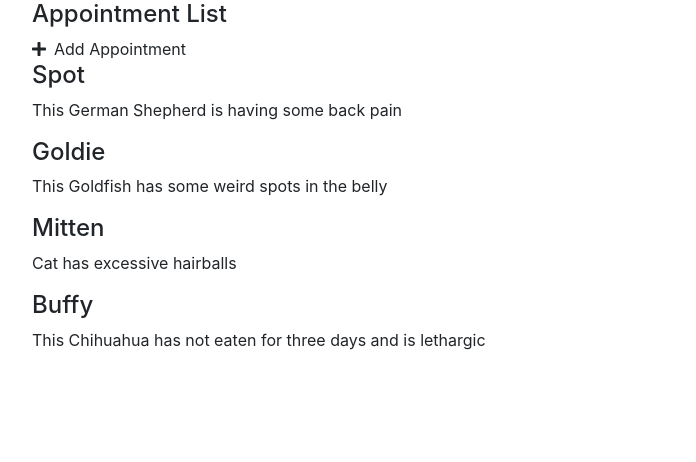
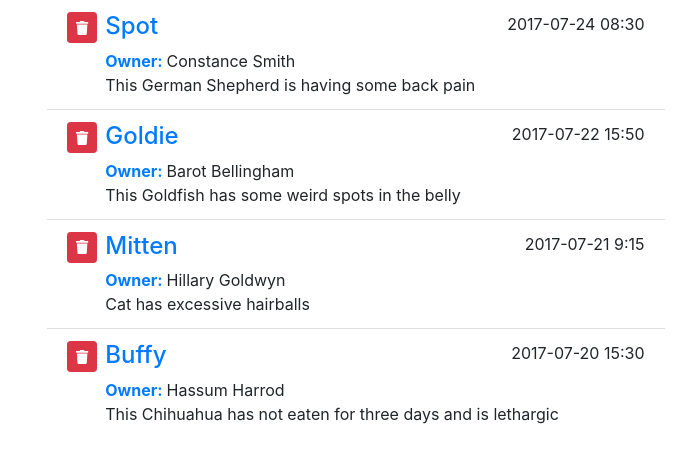
Before and after one commit to Am4nzi/simple-appointment-system, a Vue app: page / in a window 1280 px wide. Shown: the top 462 px of the page, without its empty margins (53-749 px from the left). Built offline with nearby package versions, Linux system fonts and the light colour scheme.

Commit message:
Add basic styling with BootStrap

```diff
--- a/src/App.vue
+++ b/src/App.vue
@@ -1,16 +1,13 @@
 <template>
   <div id="main-app" class="container">
-    <h4>{{ title }}</h4>
-    <font-awesome-icon icon="plus" class="mr-2" />Add Appointment
-    <div v-for="(item, i) in appointments" v-bind:key="i">
-      <h4>{{ item.petName }}</h4>
-      <p>{{ item.aptNotes }}</p>
-    </div>
+    <div class="row"></div>
+    <appointment-list :appointments="appointments" />
+
   </div>
 </template>
 
 <script>
-import { FontAwesomeIcon } from "@fortawesome/vue-fontawesome";
+import AppointmentList from "./components/AppointmentList";
 import axios from "axios";
 
 export default {
@@ -22,7 +19,8 @@
     };
   },
   components: {
-    FontAwesomeIcon
+    AppointmentList
+
   },
   mounted() {
     axios
--- /dev/null
+++ b/src/components/AppointmentList.vue
@@ -0,0 +1,37 @@
+<template>
+  <div class="col-12 col-md-10 col-lg-7">
+    <div class="list-group list-group-flush">
+      <div
+        class="list-group-item d-flex align-items-start"
+        v-for="(item, i) in appointments"
+        v-bind:key="i"
+      >
+        <button class="mr-2 btn btn-sm btn-danger">
+          <font-awesome-icon icon="trash" />
+        </button>
+        <div class="w-100">
+          <div class="d-flex justify-content-between">
+            <span class="h4 text-primary">{{ item.petName }}</span>
+            <span class="float-right">{{ item.aptDate }}</span>
+          </div>
+          <div class="owner-name">
+            <span class="font-weight-bold text-primary mr-1">Owner:</span>
+            <span>{{ item.petOwner }}</span>
+          </div>
+          <div>{{ item.aptNotes }}</div>
+        </div>
+      </div>
+    </div>
+  </div>
+</template>
+
+<script>
+import { FontAwesomeIcon } from "@fortawesome/vue-fontawesome";
+export default {
+  name: "AppointmentList",
+  props: ["appointments"],
+  components: {
+      FontAwesomeIcon
+  }
+};
+</script>
```
